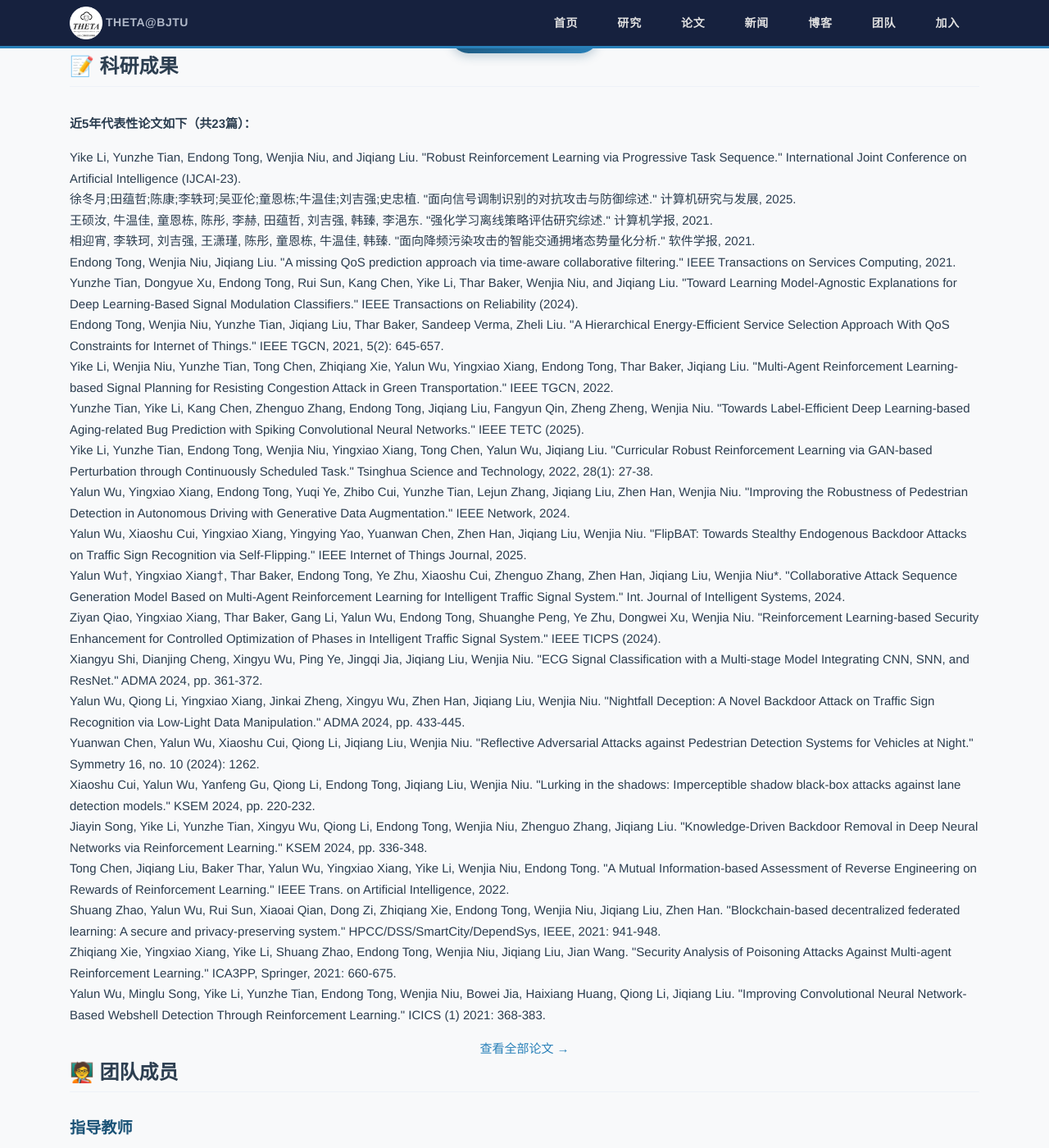
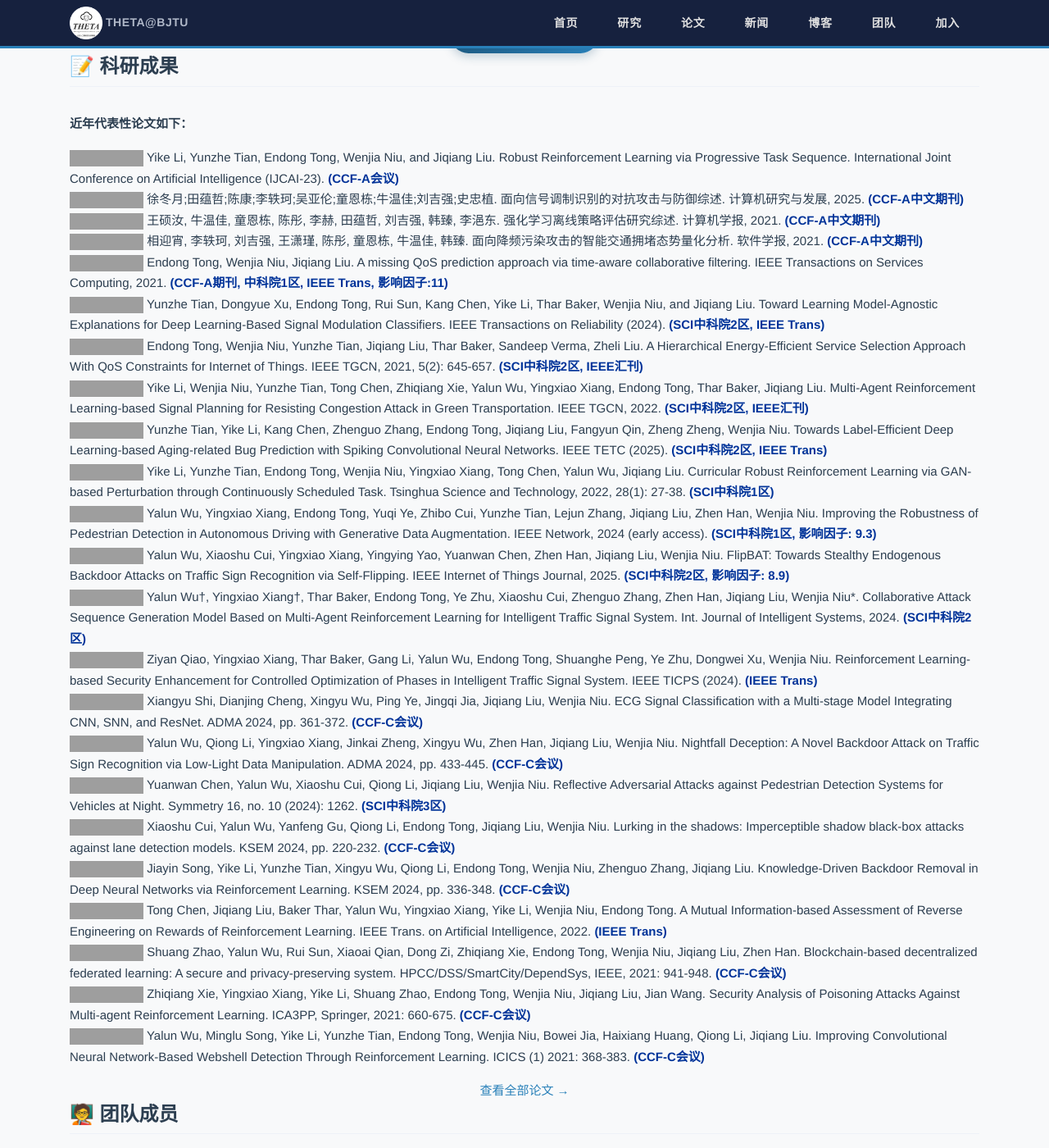
Before and after one commit to nwj6688/nwj6688.github.io, a Jekyll site: the page built from index.html, in a window 1280 px wide and 1400 px high, scrolled down 4532 px. Shown: the whole window at 82% size. Built offline with Jekyll 4.4.1, drawn with Linux system fonts in a browser that asks for light colours; grey boxes are pictures that could not be loaded.

Commit message:
Unify papers style to badge+author.title.venue format

```diff
--- a/index.html
+++ b/index.html
@@ -99,32 +99,32 @@ title: 首页
 
 <!-- ========== 科研成果 ========== -->
 <h2 class="section-title">📝 科研成果</h2>
-<p><strong>近5年代表性论文如下（共23篇）：</strong></p>
+<p><strong>近年代表性论文如下：</strong></p>
 
 <ol class="papers-list">
-  <li>Yike Li, Yunzhe Tian, Endong Tong, Wenjia Niu, and Jiqiang Liu. "Robust Reinforcement Learning via Progressive Task Sequence." International Joint Conference on Artificial Intelligence (IJCAI-23).</li>
-  <li>徐冬月;田蕴哲;陈康;李轶珂;吴亚伦;童恩栋;牛温佳;刘吉强;史忠植. "面向信号调制识别的对抗攻击与防御综述." 计算机研究与发展, 2025.</li>
-  <li>王硕汝, 牛温佳, 童恩栋, 陈彤, 李赫, 田蕴哲, 刘吉强, 韩臻, 李浥东. "强化学习离线策略评估研究综述." 计算机学报, 2021.</li>
-  <li>相迎宵, 李轶珂, 刘吉强, 王潇瑾, 陈彤, 童恩栋, 牛温佳, 韩臻. "面向降频污染攻击的智能交通拥堵态势量化分析." 软件学报, 2021.</li>
-  <li>Endong Tong, Wenjia Niu, Jiqiang Liu. "A missing QoS prediction approach via time-aware collaborative filtering." IEEE Transactions on Services Computing, 2021.</li>
-  <li>Yunzhe Tian, Dongyue Xu, Endong Tong, Rui Sun, Kang Chen, Yike Li, Thar Baker, Wenjia Niu, and Jiqiang Liu. "Toward Learning Model-Agnostic Explanations for Deep Learning-Based Signal Modulation Classifiers." IEEE Transactions on Reliability (2024).</li>
-  <li>Endong Tong, Wenjia Niu, Yunzhe Tian, Jiqiang Liu, Thar Baker, Sandeep Verma, Zheli Liu. "A Hierarchical Energy-Efficient Service Selection Approach With QoS Constraints for Internet of Things." IEEE TGCN, 2021, 5(2): 645-657.</li>
-  <li>Yike Li, Wenjia Niu, Yunzhe Tian, Tong Chen, Zhiqiang Xie, Yalun Wu, Yingxiao Xiang, Endong Tong, Thar Baker, Jiqiang Liu. "Multi-Agent Reinforcement Learning-based Signal Planning for Resisting Congestion Attack in Green Transportation." IEEE TGCN, 2022.</li>
-  <li>Yunzhe Tian, Yike Li, Kang Chen, Zhenguo Zhang, Endong Tong, Jiqiang Liu, Fangyun Qin, Zheng Zheng, Wenjia Niu. "Towards Label-Efficient Deep Learning-based Aging-related Bug Prediction with Spiking Convolutional Neural Networks." IEEE TETC (2025).</li>
-  <li>Yike Li, Yunzhe Tian, Endong Tong, Wenjia Niu, Yingxiao Xiang, Tong Chen, Yalun Wu, Jiqiang Liu. "Curricular Robust Reinforcement Learning via GAN-based Perturbation through Continuously Scheduled Task." Tsinghua Science and Technology, 2022, 28(1): 27-38.</li>
-  <li>Yalun Wu, Yingxiao Xiang, Endong Tong, Yuqi Ye, Zhibo Cui, Yunzhe Tian, Lejun Zhang, Jiqiang Liu, Zhen Han, Wenjia Niu. "Improving the Robustness of Pedestrian Detection in Autonomous Driving with Generative Data Augmentation." IEEE Network, 2024.</li>
-  <li>Yalun Wu, Xiaoshu Cui, Yingxiao Xiang, Yingying Yao, Yuanwan Chen, Zhen Han, Jiqiang Liu, Wenjia Niu. "FlipBAT: Towards Stealthy Endogenous Backdoor Attacks on Traffic Sign Recognition via Self-Flipping." IEEE Internet of Things Journal, 2025.</li>
-  <li>Yalun Wu†, Yingxiao Xiang†, Thar Baker, Endong Tong, Ye Zhu, Xiaoshu Cui, Zhenguo Zhang, Zhen Han, Jiqiang Liu, Wenjia Niu*. "Collaborative Attack Sequence Generation Model Based on Multi-Agent Reinforcement Learning for Intelligent Traffic Signal System." Int. Journal of Intelligent Systems, 2024.</li>
-  <li>Ziyan Qiao, Yingxiao Xiang, Thar Baker, Gang Li, Yalun Wu, Endong Tong, Shuanghe Peng, Ye Zhu, Dongwei Xu, Wenjia Niu. "Reinforcement Learning-based Security Enhancement for Controlled Optimization of Phases in Intelligent Traffic Signal System." IEEE TICPS (2024).</li>
-  <li>Xiangyu Shi, Dianjing Cheng, Xingyu Wu, Ping Ye, Jingqi Jia, Jiqiang Liu, Wenjia Niu. "ECG Signal Classification with a Multi-stage Model Integrating CNN, SNN, and ResNet." ADMA 2024, pp. 361-372.</li>
-  <li>Yalun Wu, Qiong Li, Yingxiao Xiang, Jinkai Zheng, Xingyu Wu, Zhen Han, Jiqiang Liu, Wenjia Niu. "Nightfall Deception: A Novel Backdoor Attack on Traffic Sign Recognition via Low-Light Data Manipulation." ADMA 2024, pp. 433-445.</li>
-  <li>Yuanwan Chen, Yalun Wu, Xiaoshu Cui, Qiong Li, Jiqiang Liu, Wenjia Niu. "Reflective Adversarial Attacks against Pedestrian Detection Systems for Vehicles at Night." Symmetry 16, no. 10 (2024): 1262.</li>
-  <li>Xiaoshu Cui, Yalun Wu, Yanfeng Gu, Qiong Li, Endong Tong, Jiqiang Liu, Wenjia Niu. "Lurking in the shadows: Imperceptible shadow black-box attacks against lane detection models." KSEM 2024, pp. 220-232.</li>
-  <li>Jiayin Song, Yike Li, Yunzhe Tian, Xingyu Wu, Qiong Li, Endong Tong, Wenjia Niu, Zhenguo Zhang, Jiqiang Liu. "Knowledge-Driven Backdoor Removal in Deep Neural Networks via Reinforcement Learning." KSEM 2024, pp. 336-348.</li>
-  <li>Tong Chen, Jiqiang Liu, Baker Thar, Yalun Wu, Yingxiao Xiang, Yike Li, Wenjia Niu, Endong Tong. "A Mutual Information-based Assessment of Reverse Engineering on Rewards of Reinforcement Learning." IEEE Trans. on Artificial Intelligence, 2022.</li>
-  <li>Shuang Zhao, Yalun Wu, Rui Sun, Xiaoai Qian, Dong Zi, Zhiqiang Xie, Endong Tong, Wenjia Niu, Jiqiang Liu, Zhen Han. "Blockchain-based decentralized federated learning: A secure and privacy-preserving system." HPCC/DSS/SmartCity/DependSys, IEEE, 2021: 941-948.</li>
-  <li>Zhiqiang Xie, Yingxiao Xiang, Yike Li, Shuang Zhao, Endong Tong, Wenjia Niu, Jiqiang Liu, Jian Wang. "Security Analysis of Poisoning Attacks Against Multi-agent Reinforcement Learning." ICA3PP, Springer, 2021: 660-675.</li>
-  <li>Yalun Wu, Minglu Song, Yike Li, Yunzhe Tian, Endong Tong, Wenjia Niu, Bowei Jia, Haixiang Huang, Qiong Li, Jiqiang Liu. "Improving Convolutional Neural Network-Based Webshell Detection Through Reinforcement Learning." ICICS (1) 2021: 368-383.</li>
+  <li><img src="https://img.shields.io/badge/IJCAI--23-blue?style=flat-square"> Yike Li, Yunzhe Tian, Endong Tong, Wenjia Niu, and Jiqiang Liu. Robust Reinforcement Learning via Progressive Task Sequence. International Joint Conference on Artificial Intelligence (IJCAI-23). <b><font color="#003399">(CCF-A会议)</font></b></li>
+  <li><img src="https://img.shields.io/badge/计算机研究与发展-25-blue?style=flat-square"> 徐冬月;田蕴哲;陈康;李轶珂;吴亚伦;童恩栋;牛温佳;刘吉强;史忠植. 面向信号调制识别的对抗攻击与防御综述. 计算机研究与发展, 2025. <b><font color="#003399">(CCF-A中文期刊)</font></b></li>
+  <li><img src="https://img.shields.io/badge/计算机学报-21-blue?style=flat-square"> 王硕汝, 牛温佳, 童恩栋, 陈彤, 李赫, 田蕴哲, 刘吉强, 韩臻, 李浥东. 强化学习离线策略评估研究综述. 计算机学报, 2021. <b><font color="#003399">(CCF-A中文期刊)</font></b></li>
+  <li><img src="https://img.shields.io/badge/软件学报-21-blue?style=flat-square"> 相迎宵, 李轶珂, 刘吉强, 王潇瑾, 陈彤, 童恩栋, 牛温佳, 韩臻. 面向降频污染攻击的智能交通拥堵态势量化分析. 软件学报, 2021. <b><font color="#003399">(CCF-A中文期刊)</font></b></li>
+  <li><img src="https://img.shields.io/badge/TSC-21-blue?style=flat-square"> Endong Tong, Wenjia Niu, Jiqiang Liu. A missing QoS prediction approach via time-aware collaborative filtering. IEEE Transactions on Services Computing, 2021. <b><font color="#003399">(CCF-A期刊, 中科院1区, IEEE Trans, 影响因子:11)</font></b></li>
+  <li><img src="https://img.shields.io/badge/TRE-24-blue?style=flat-square"> Yunzhe Tian, Dongyue Xu, Endong Tong, Rui Sun, Kang Chen, Yike Li, Thar Baker, Wenjia Niu, and Jiqiang Liu. Toward Learning Model-Agnostic Explanations for Deep Learning-Based Signal Modulation Classifiers. IEEE Transactions on Reliability (2024). <b><font color="#003399">(SCI中科院2区, IEEE Trans)</font></b></li>
+  <li><img src="https://img.shields.io/badge/TGCN-21-blue?style=flat-square"> Endong Tong, Wenjia Niu, Yunzhe Tian, Jiqiang Liu, Thar Baker, Sandeep Verma, Zheli Liu. A Hierarchical Energy-Efficient Service Selection Approach With QoS Constraints for Internet of Things. IEEE TGCN, 2021, 5(2): 645-657. <b><font color="#003399">(SCI中科院2区, IEEE汇刊)</font></b></li>
+  <li><img src="https://img.shields.io/badge/TGCN-22-blue?style=flat-square"> Yike Li, Wenjia Niu, Yunzhe Tian, Tong Chen, Zhiqiang Xie, Yalun Wu, Yingxiao Xiang, Endong Tong, Thar Baker, Jiqiang Liu. Multi-Agent Reinforcement Learning-based Signal Planning for Resisting Congestion Attack in Green Transportation. IEEE TGCN, 2022. <b><font color="#003399">(SCI中科院2区, IEEE汇刊)</font></b></li>
+  <li><img src="https://img.shields.io/badge/TETC-25-blue?style=flat-square"> Yunzhe Tian, Yike Li, Kang Chen, Zhenguo Zhang, Endong Tong, Jiqiang Liu, Fangyun Qin, Zheng Zheng, Wenjia Niu. Towards Label-Efficient Deep Learning-based Aging-related Bug Prediction with Spiking Convolutional Neural Networks. IEEE TETC (2025). <b><font color="#003399">(SCI中科院2区, IEEE Trans)</font></b></li>
+  <li><img src="https://img.shields.io/badge/TST-23-blue?style=flat-square"> Yike Li, Yunzhe Tian, Endong Tong, Wenjia Niu, Yingxiao Xiang, Tong Chen, Yalun Wu, Jiqiang Liu. Curricular Robust Reinforcement Learning via GAN-based Perturbation through Continuously Scheduled Task. Tsinghua Science and Technology, 2022, 28(1): 27-38. <b><font color="#003399">(SCI中科院1区)</font></b></li>
+  <li><img src="https://img.shields.io/badge/Network-2024-blue?style=flat-square"> Yalun Wu, Yingxiao Xiang, Endong Tong, Yuqi Ye, Zhibo Cui, Yunzhe Tian, Lejun Zhang, Jiqiang Liu, Zhen Han, Wenjia Niu. Improving the Robustness of Pedestrian Detection in Autonomous Driving with Generative Data Augmentation. IEEE Network, 2024 (early access). <b><font color="#003399">(SCI中科院1区, 影响因子: 9.3)</font></b></li>
+  <li><img src="https://img.shields.io/badge/IoTJ-25-blue?style=flat-square"> Yalun Wu, Xiaoshu Cui, Yingxiao Xiang, Yingying Yao, Yuanwan Chen, Zhen Han, Jiqiang Liu, Wenjia Niu. FlipBAT: Towards Stealthy Endogenous Backdoor Attacks on Traffic Sign Recognition via Self-Flipping. IEEE Internet of Things Journal, 2025. <b><font color="#003399">(SCI中科院2区, 影响因子: 8.9)</font></b></li>
+  <li><img src="https://img.shields.io/badge/IJIS-24-blue?style=flat-square"> Yalun Wu†, Yingxiao Xiang†, Thar Baker, Endong Tong, Ye Zhu, Xiaoshu Cui, Zhenguo Zhang, Zhen Han, Jiqiang Liu, Wenjia Niu*. Collaborative Attack Sequence Generation Model Based on Multi-Agent Reinforcement Learning for Intelligent Traffic Signal System. Int. Journal of Intelligent Systems, 2024. <b><font color="#003399">(SCI中科院2区)</font></b></li>
+  <li><img src="https://img.shields.io/badge/TICPS-24-blue?style=flat-square"> Ziyan Qiao, Yingxiao Xiang, Thar Baker, Gang Li, Yalun Wu, Endong Tong, Shuanghe Peng, Ye Zhu, Dongwei Xu, Wenjia Niu. Reinforcement Learning-based Security Enhancement for Controlled Optimization of Phases in Intelligent Traffic Signal System. IEEE TICPS (2024). <b><font color="#003399">(IEEE Trans)</font></b></li>
+  <li><img src="https://img.shields.io/badge/ADMA-2024a-blue?style=flat-square"> Xiangyu Shi, Dianjing Cheng, Xingyu Wu, Ping Ye, Jingqi Jia, Jiqiang Liu, Wenjia Niu. ECG Signal Classification with a Multi-stage Model Integrating CNN, SNN, and ResNet. ADMA 2024, pp. 361-372. <b><font color="#003399">(CCF-C会议)</font></b></li>
+  <li><img src="https://img.shields.io/badge/ADMA-2024b-blue?style=flat-square"> Yalun Wu, Qiong Li, Yingxiao Xiang, Jinkai Zheng, Xingyu Wu, Zhen Han, Jiqiang Liu, Wenjia Niu. Nightfall Deception: A Novel Backdoor Attack on Traffic Sign Recognition via Low-Light Data Manipulation. ADMA 2024, pp. 433-445. <b><font color="#003399">(CCF-C会议)</font></b></li>
+  <li><img src="https://img.shields.io/badge/Symmetry-2024-blue?style=flat-square"> Yuanwan Chen, Yalun Wu, Xiaoshu Cui, Qiong Li, Jiqiang Liu, Wenjia Niu. Reflective Adversarial Attacks against Pedestrian Detection Systems for Vehicles at Night. Symmetry 16, no. 10 (2024): 1262. <b><font color="#003399">(SCI中科院3区)</font></b></li>
+  <li><img src="https://img.shields.io/badge/KSEM-2024a-blue?style=flat-square"> Xiaoshu Cui, Yalun Wu, Yanfeng Gu, Qiong Li, Endong Tong, Jiqiang Liu, Wenjia Niu. Lurking in the shadows: Imperceptible shadow black-box attacks against lane detection models. KSEM 2024, pp. 220-232. <b><font color="#003399">(CCF-C会议)</font></b></li>
+  <li><img src="https://img.shields.io/badge/KSEM-2024b-blue?style=flat-square"> Jiayin Song, Yike Li, Yunzhe Tian, Xingyu Wu, Qiong Li, Endong Tong, Wenjia Niu, Zhenguo Zhang, Jiqiang Liu. Knowledge-Driven Backdoor Removal in Deep Neural Networks via Reinforcement Learning. KSEM 2024, pp. 336-348. <b><font color="#003399">(CCF-C会议)</font></b></li>
+  <li><img src="https://img.shields.io/badge/TAI-22-blue?style=flat-square"> Tong Chen, Jiqiang Liu, Baker Thar, Yalun Wu, Yingxiao Xiang, Yike Li, Wenjia Niu, Endong Tong. A Mutual Information-based Assessment of Reverse Engineering on Rewards of Reinforcement Learning. IEEE Trans. on Artificial Intelligence, 2022. <b><font color="#003399">(IEEE Trans)</font></b></li>
+  <li><img src="https://img.shields.io/badge/HPCC-2021-blue?style=flat-square"> Shuang Zhao, Yalun Wu, Rui Sun, Xiaoai Qian, Dong Zi, Zhiqiang Xie, Endong Tong, Wenjia Niu, Jiqiang Liu, Zhen Han. Blockchain-based decentralized federated learning: A secure and privacy-preserving system. HPCC/DSS/SmartCity/DependSys, IEEE, 2021: 941-948. <b><font color="#003399">(CCF-C会议)</font></b></li>
+  <li><img src="https://img.shields.io/badge/ICA3PP-2021-blue?style=flat-square"> Zhiqiang Xie, Yingxiao Xiang, Yike Li, Shuang Zhao, Endong Tong, Wenjia Niu, Jiqiang Liu, Jian Wang. Security Analysis of Poisoning Attacks Against Multi-agent Reinforcement Learning. ICA3PP, Springer, 2021: 660-675. <b><font color="#003399">(CCF-C会议)</font></b></li>
+  <li><img src="https://img.shields.io/badge/ICICS-2021-blue?style=flat-square"> Yalun Wu, Minglu Song, Yike Li, Yunzhe Tian, Endong Tong, Wenjia Niu, Bowei Jia, Haixiang Huang, Qiong Li, Jiqiang Liu. Improving Convolutional Neural Network-Based Webshell Detection Through Reinforcement Learning. ICICS (1) 2021: 368-383. <b><font color="#003399">(CCF-C会议)</font></b></li>
 </ol>
 
 <div class="text-center mt-3">
```
